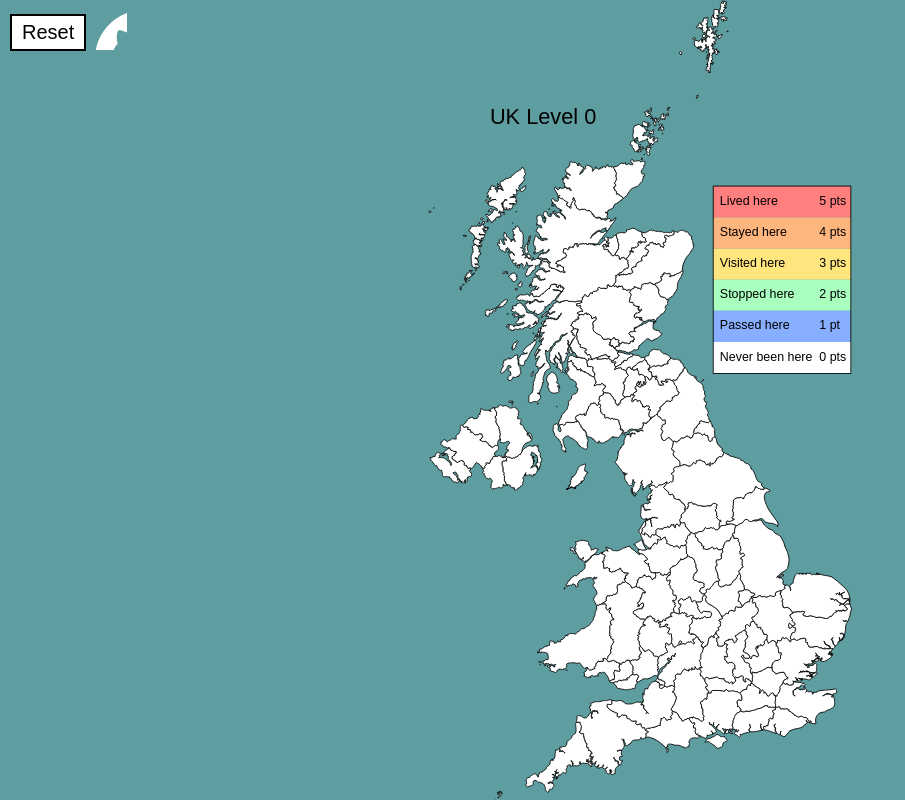
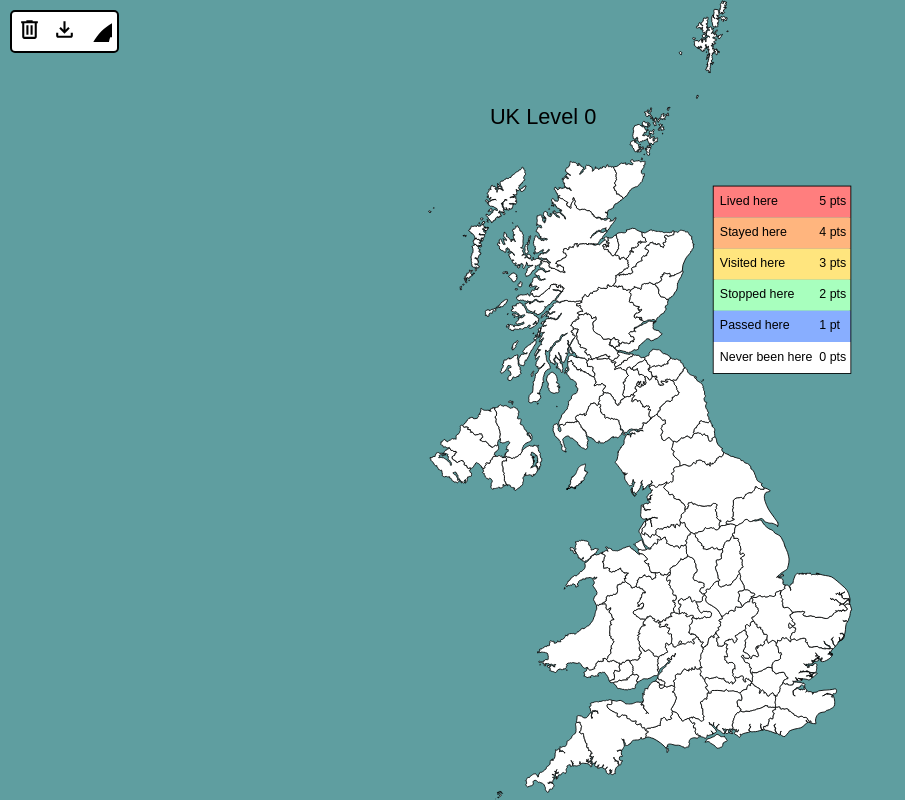
Before and after one commit to torkilv/norgeskart-kommuner, a React (Create React App) app: page /#/uk-map in a window 1280 px wide. Shown: the whole page, without its empty margins (0-905 px from the left). Built offline with nearby package versions, Linux system fonts and the light colour scheme.

Commit message:
Add download and delete svgs and tooltip functionality

```diff
--- a/src/App.css
+++ b/src/App.css
@@ -78,29 +78,44 @@
   display: flex;
   justify-content: center;
   align-items: center;
-  gap: 7.5%;
+  background-color: white;
+  border: 2.8px solid black;
+  border-radius: 5px;
 }
 
 #buttons svg {
-  height: 40px;
-  margin: 0 10px;
+  margin: 5px 5px;
+  height: 25px;
+  width: 25px;
   cursor: pointer;
-  fill: white;
-  margin: 0;
+  fill: black;
 }
 
-#buttons svg:hover {
-  fill: rgb(233, 233, 233);
-  transition: fill 0.3s ease;
+.tooltip {
+  position: relative;
+  display: inline-block;
 }
 
-#reset {
-  background-color: white;
-  color: black;
-  border: 2px solid black;
-  padding: 5px 10px;
-  cursor: pointer;
-  font-size: 20px;
+.tooltip-text {
+  visibility: hidden;
+  background-color: black;
+  color: white;
+  text-align: center;
+  padding: 4px 8px;
+  border-radius: 5px;
+  font-size: 12px;
+  position: absolute;
+  top: 100%; /* Place below */
+  left: 50%;
+  transform: translateX(-50%);
+  white-space: nowrap;
+  opacity: 0;
+  transition: opacity 0.2s;
+}
+
+.tooltip:hover .tooltip-text {
+  visibility: visible;
+  opacity: 1;
 }
 
 #not-found {
--- a/src/pages/MapUK.js
+++ b/src/pages/MapUK.js
@@ -1,6 +1,8 @@
 import React, {useState, useEffect} from 'react';
 import {ReactComponent as Map} from '../assets/MapChart_Map.svg';
 import {ReactComponent as GithubIcon} from '../assets/github-mark-white.svg';
+import {ReactComponent as DownloadIcon} from '../assets/download.svg';
+import {ReactComponent as ResetIcon} from '../assets/delete.svg';
 
 function MapUK() {
     const [selectedCounty, setSelectedCounty] = useState(null);
@@ -76,13 +78,26 @@ function MapUK() {
         localStorage.setItem('countyScores', JSON.stringify(resetScores)); // Save to localStorage
     }
 
+    const download = () => {
+    }
+
     return (
         <div id="MapUK">
             {selectedCounty && <CountyCard countyName={selectedCounty} position={cardPosition} levelClick={levelClick}/>}
             <div id="map-container">
                 <span id="buttons">
-                    <button id="reset" onClick={reset}>Reset</button>
-                    <a href="https://github.com/smstone0/smstone0.github.io"><GithubIcon/></a>
+                    <span className="tooltip" onClick={reset}>
+                        <ResetIcon/>
+                        <span className="tooltip-text">Reset</span>
+                    </span>
+                    <span className="tooltip" onClick={download}>
+                        <DownloadIcon/>
+                        <span className="tooltip-text">Download</span>
+                    </span>
+                    <span className="tooltip">
+                        <a href="https://github.com/smstone0/smstone0.github.io"><GithubIcon/></a>
+                        <span className="tooltip-text">GitHub</span>
+                    </span>
                 </span>
                 <Map id="map" onClick={countyClick}/>
             </div>
```
Also changed, not shown: src/assets/delete.svg (added), src/assets/download.svg (added).
